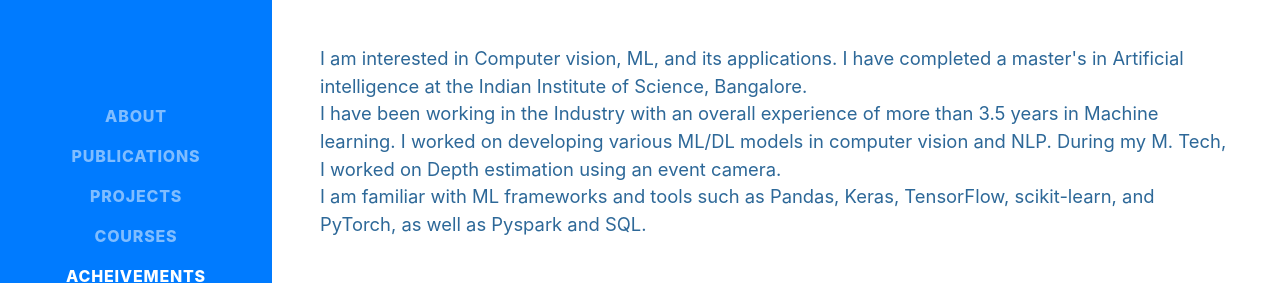
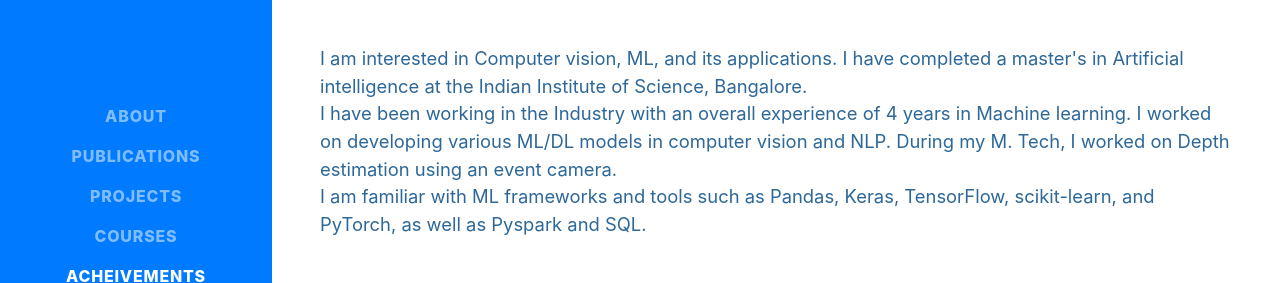
Before and after one commit to himanshu9084/himanshu9084.github.io, a website with bundled scripts: page index.html in a window 1280 px wide. Shown: the part 212-495 px from the top of the page. Built offline with nearby package versions, Linux system fonts and the light colour scheme; grey boxes are pictures that could not be loaded; a web font is replaced by a local one.

Commit message:
Update index.html exp

```diff
--- a/index.html
+++ b/index.html
@@ -73,7 +73,7 @@
         </div>
         <p class="lead mb-5" style="color: #2d6898;">I am interested in Computer vision, ML, and its applications. I have completed a master's in
           Artificial intelligence at the Indian Institute of Science, Bangalore.<br>
-          I have been working in the Industry with an overall experience of more than 3.5 years in Machine learning.
+          I have been working in the Industry with an overall experience of 4 years in Machine learning.
           I worked on developing various ML/DL models in computer vision and NLP.
           During my M. Tech, I worked on Depth estimation using an event camera.<br>
           I am familiar with ML frameworks and tools such as Pandas, Keras, TensorFlow, scikit-learn, and PyTorch, as well as Pyspark and SQL.
```
